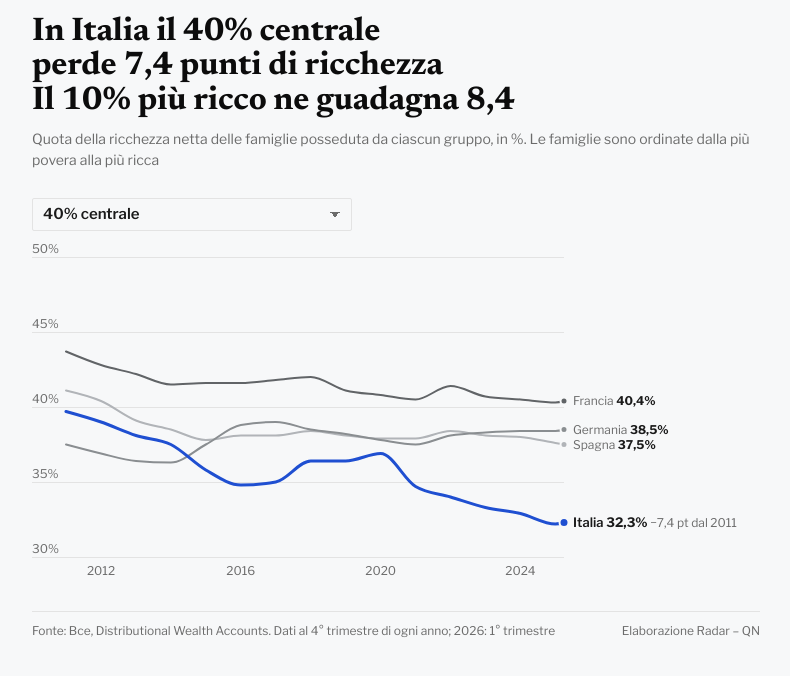
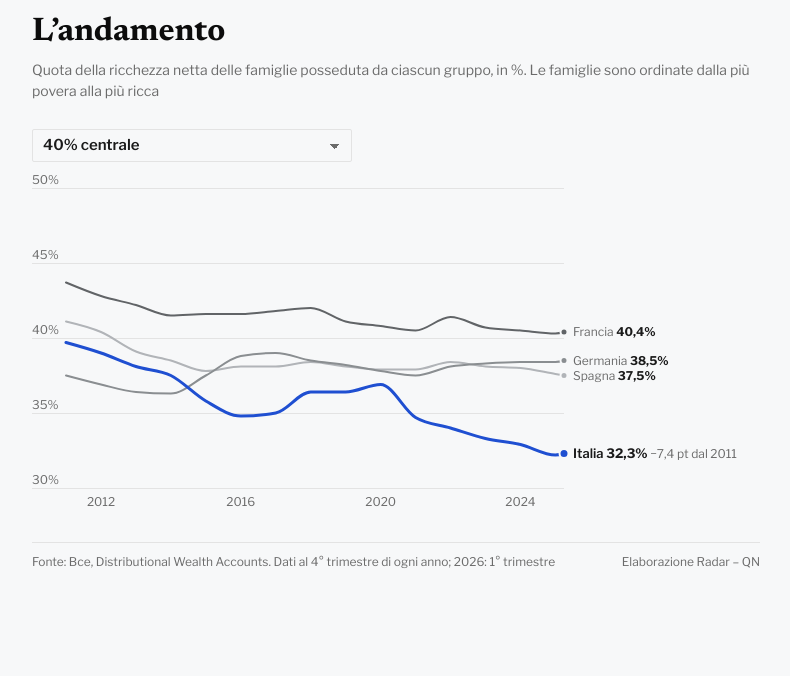
Before and after one commit to CosimoFire/ricchezza-famiglie, a plain HTML site: page quote-nel-tempo/index.html in a window 1280 px wide. Shown: the whole page, without its empty margins (244-1034 px from the left). Drawn offline with nearby package versions, Linux system fonts and the light colour scheme.

Commit message:
Titolo del grafico a linee: L'andamento

```diff
--- a/quote-nel-tempo/index.html
+++ b/quote-nel-tempo/index.html
@@ -26,7 +26,7 @@
 <body>
 <main class="radar">
   <header>
-    <h1 class="r-title" id="title">&nbsp;</h1>
+    <h1 class="r-title" id="title">L’andamento</h1>
     <p class="r-sub">Quota della ricchezza netta delle famiglie posseduta da ciascun gruppo, in %. Le famiglie sono ordinate dalla più povera alla più ricca</p>
   </header>
 
@@ -77,14 +77,6 @@
       });
     });
     COUNTRIES.forEach(function (c) { data[c].sort(function (a, b) { return a.d - b.d; }); });
-
-    // titolo calcolato dai dati: variazione del 40% centrale italiano
-    var it = data.Italia, first = it[0], last = it[it.length - 1];
-    var dMid = last.v["40% centrale"] - first.v["40% centrale"];
-    var dTop = last.v["10% più ricco"] - first.v["10% più ricco"];
-    document.getElementById("title").innerHTML =
-      "<span>In Italia il 40% centrale perde " + fmt(Math.abs(dMid), 1).replace(",0", "") + " punti di ricchezza</span>" +
-      "<span>Il 10% più ricco ne guadagna " + fmt(dTop, 1).replace(",0", "") + "</span>";
 
     var xDomain = d3.extent([].concat.apply([], COUNTRIES.map(function (c) { return data[c].map(function (p) { return p.d; }); })));
 
```
